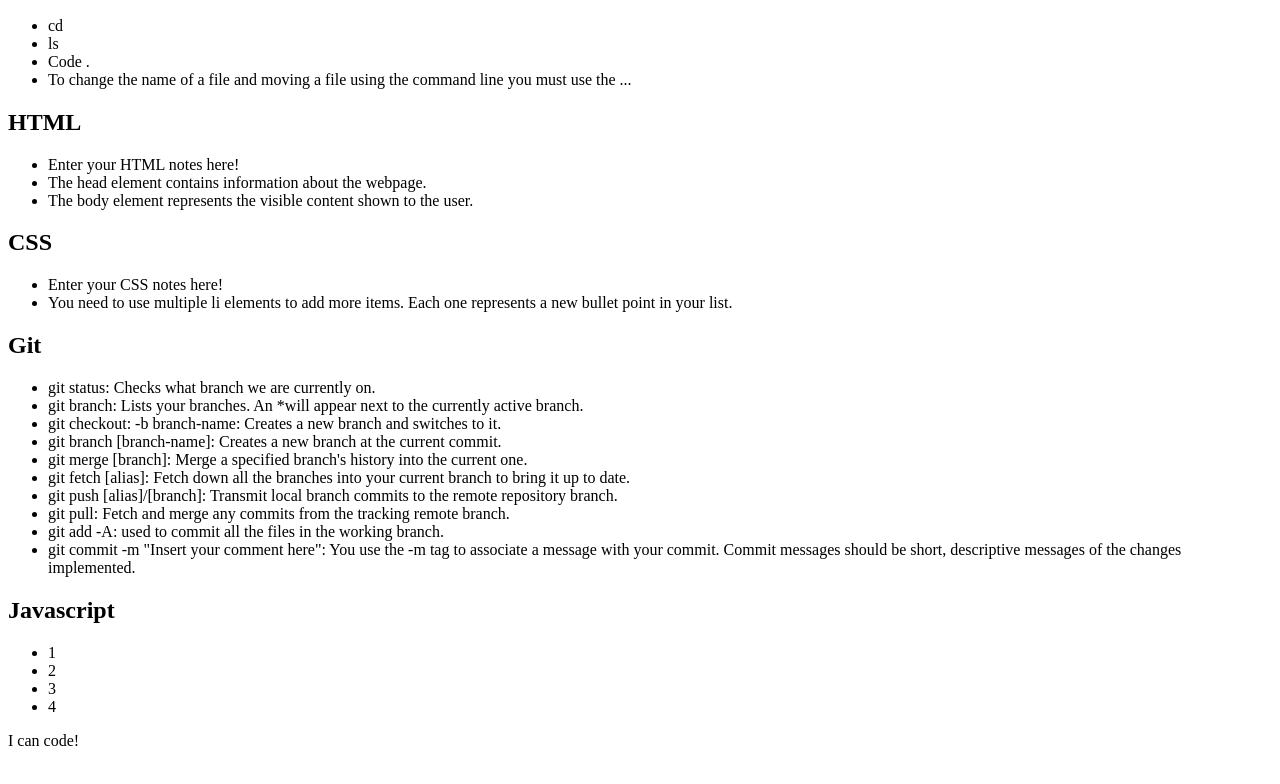
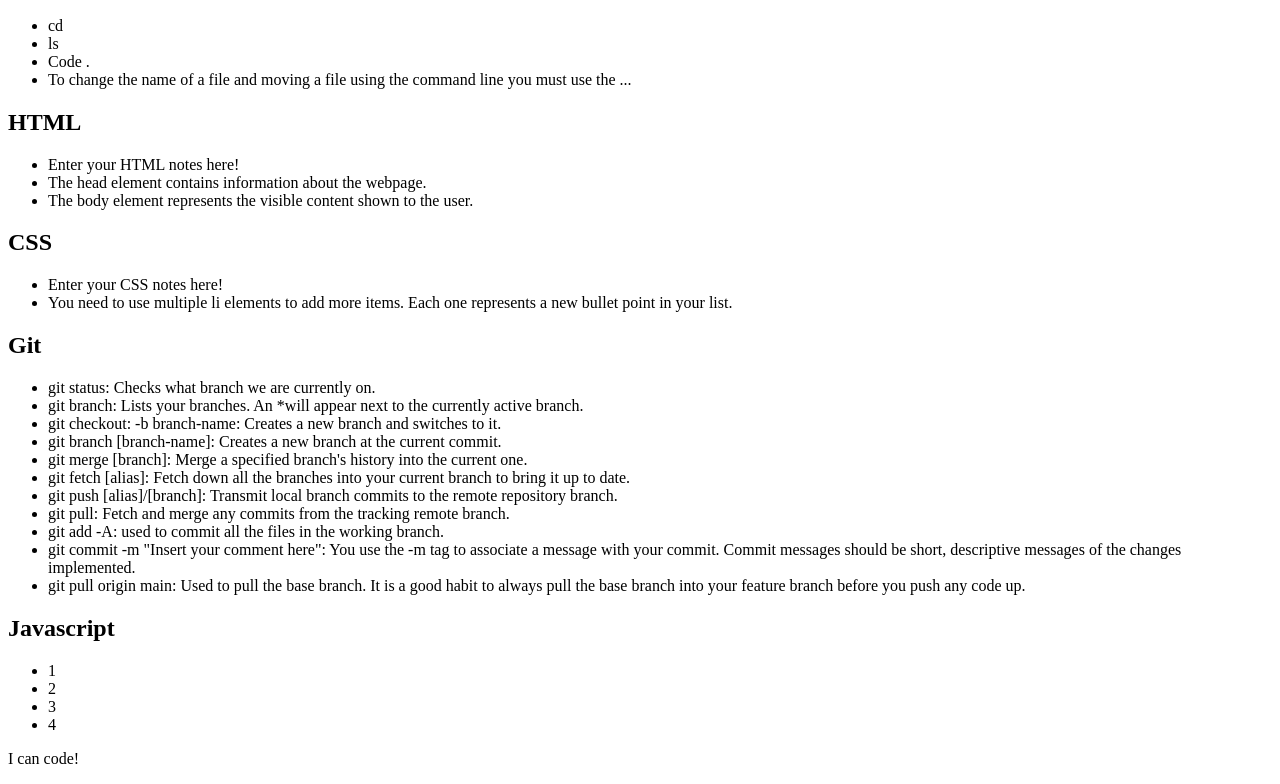
Before and after one commit to Pilotguide9897/Prework-Study-Guide, a plain HTML site: page prework-study-guide-cat/index.html in a window 1280 px wide. Shown: the part 910-1694 px from the top of the page. Drawn offline with Linux system fonts and the light colour scheme.

Commit message:
added even more code to HTML file

```diff
--- a/prework-study-guide-cat/index.html
+++ b/prework-study-guide-cat/index.html
@@ -49,6 +49,7 @@
           <li>git pull: Fetch and merge any commits from the tracking remote branch.</li>
           <li>git add -A: used to commit all the files in the working branch.</li>
           <li>git commit -m "Insert your comment here": You use the -m tag to associate a message with your commit. Commit messages should be short, descriptive messages of the changes implemented.</li>
+          <li>git pull origin main: Used to pull the base branch. It is a good habit to always pull the base branch into your feature branch before you push any code up.</li>
         </ul>
       </section>
       <section class="card" id="javascript-section">
```
